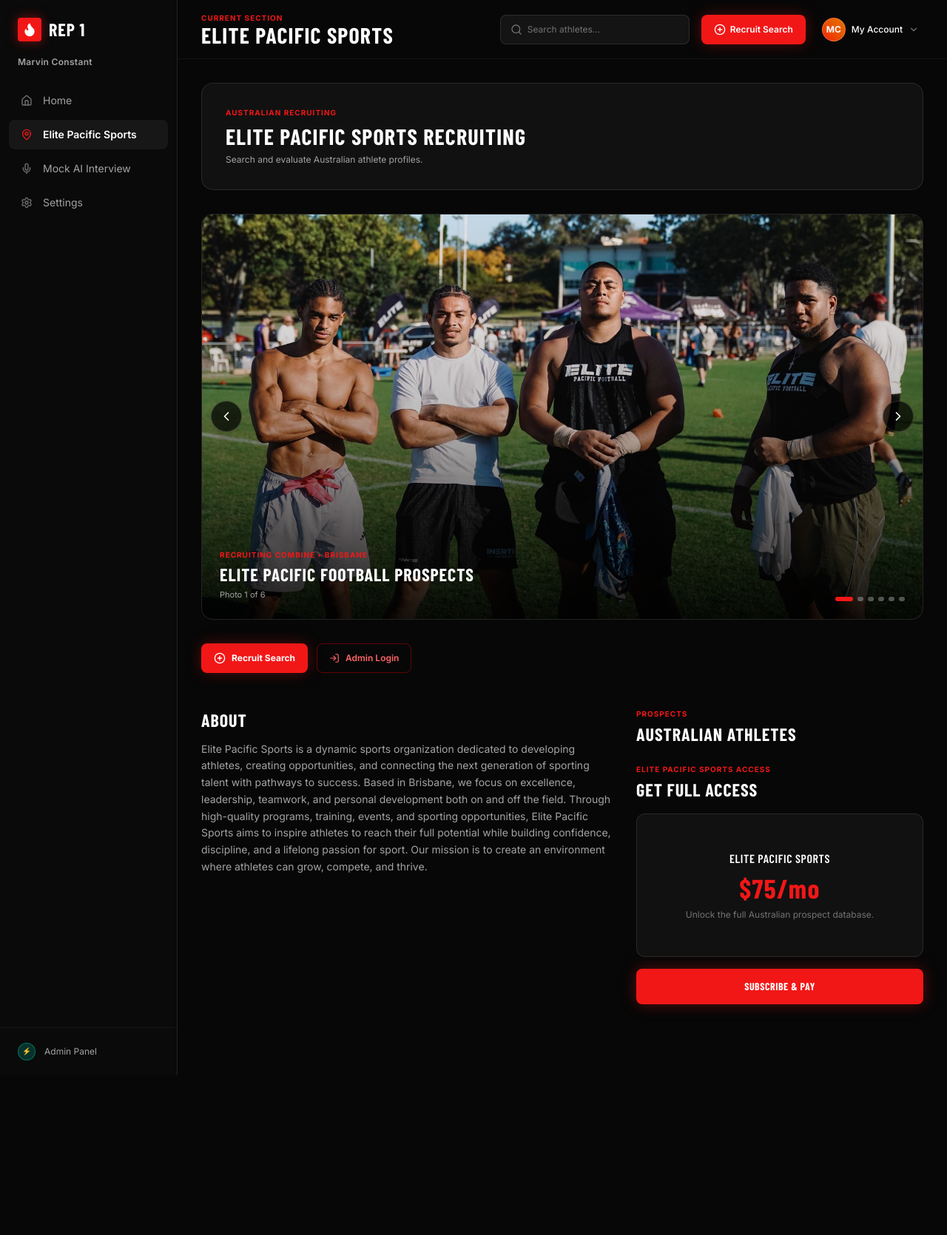
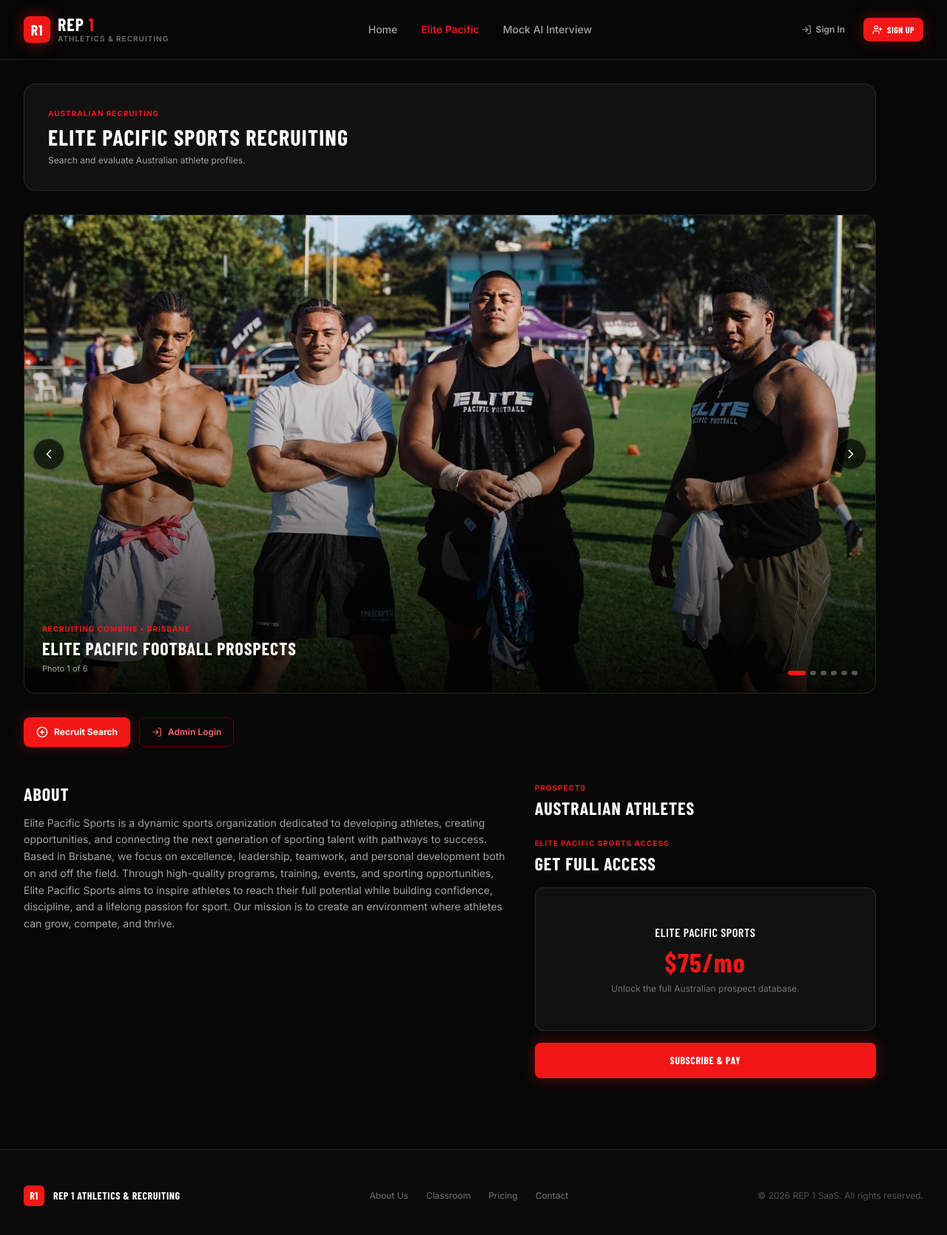
Before and after one commit to UsamaIftikhar/rep, a Next.js app: page /elite-pacific in a window 1280 px wide. Shown: the top 1670 px of the page at 74% size. Before the commit the page ends 1454 px from the top, so only its background shows below. Built offline with nearby package versions, Linux system fonts and the light colour scheme; a web font is replaced by a local one.

Commit message:
Hide sidebar completely when user is unauthenticated

```diff
--- a/src/components/layout/AppShell.tsx
+++ b/src/components/layout/AppShell.tsx
@@ -1,8 +1,11 @@
 "use client";
 
 import * as React from "react";
+import { useAuth } from "@/lib/auth-context";
 import { AppSidebar } from "./AppSidebar";
 import { AppHeader } from "./AppHeader";
+import { PublicNavbar } from "./PublicNavbar";
+import { PublicFooter } from "./PublicFooter";
 
 interface AppShellProps {
   children: React.ReactNode;
@@ -10,11 +13,25 @@
 }
 
 export function AppShell({ children, isAdmin = true }: AppShellProps) {
+  const { isAuthenticated, isLoading } = useAuth();
   const [isSidebarOpen, setIsSidebarOpen] = React.useState(false);
+
+  // If user is not logged in, do NOT render the sidebar shell at all
+  if (!isAuthenticated && !isLoading) {
+    return (
+      <div className="min-h-screen bg-[#070707] text-[#F5F5F5] flex flex-col">
+        <PublicNavbar />
+        <main className="flex-1 p-4 md:p-6 lg:p-8 max-w-7xl w-full mx-auto">
+          {children}
+        </main>
+        <PublicFooter />
+      </div>
+    );
+  }
 
   return (
     <div className="min-h-screen bg-[#070707] text-[#F5F5F5] flex">
-      {/* Sidebar (Desktop fixed/static + Mobile drawer) */}
+      {/* Sidebar only renders for authenticated users */}
       <AppSidebar
         isOpen={isSidebarOpen}
         onClose={() => setIsSidebarOpen(false)}
```
